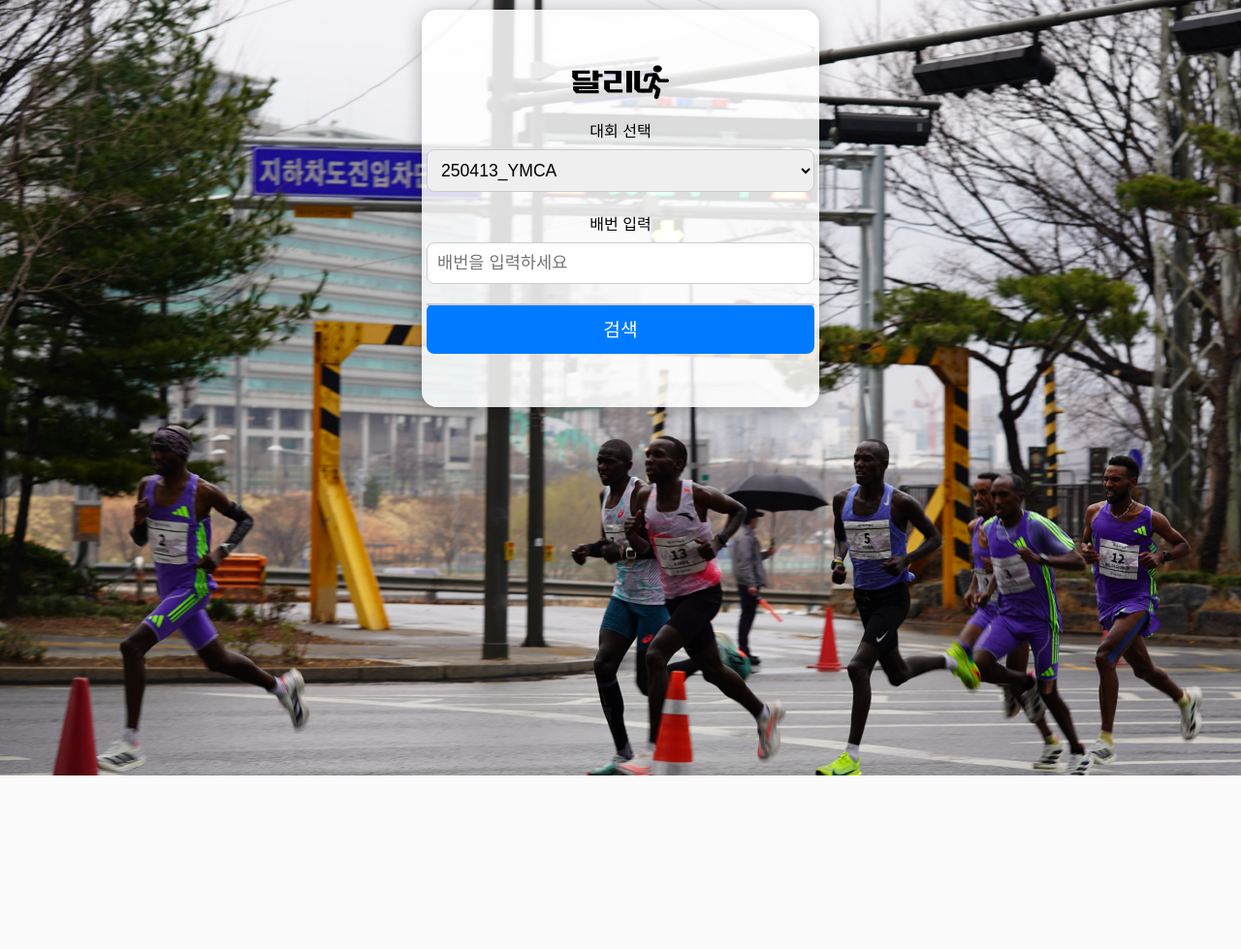
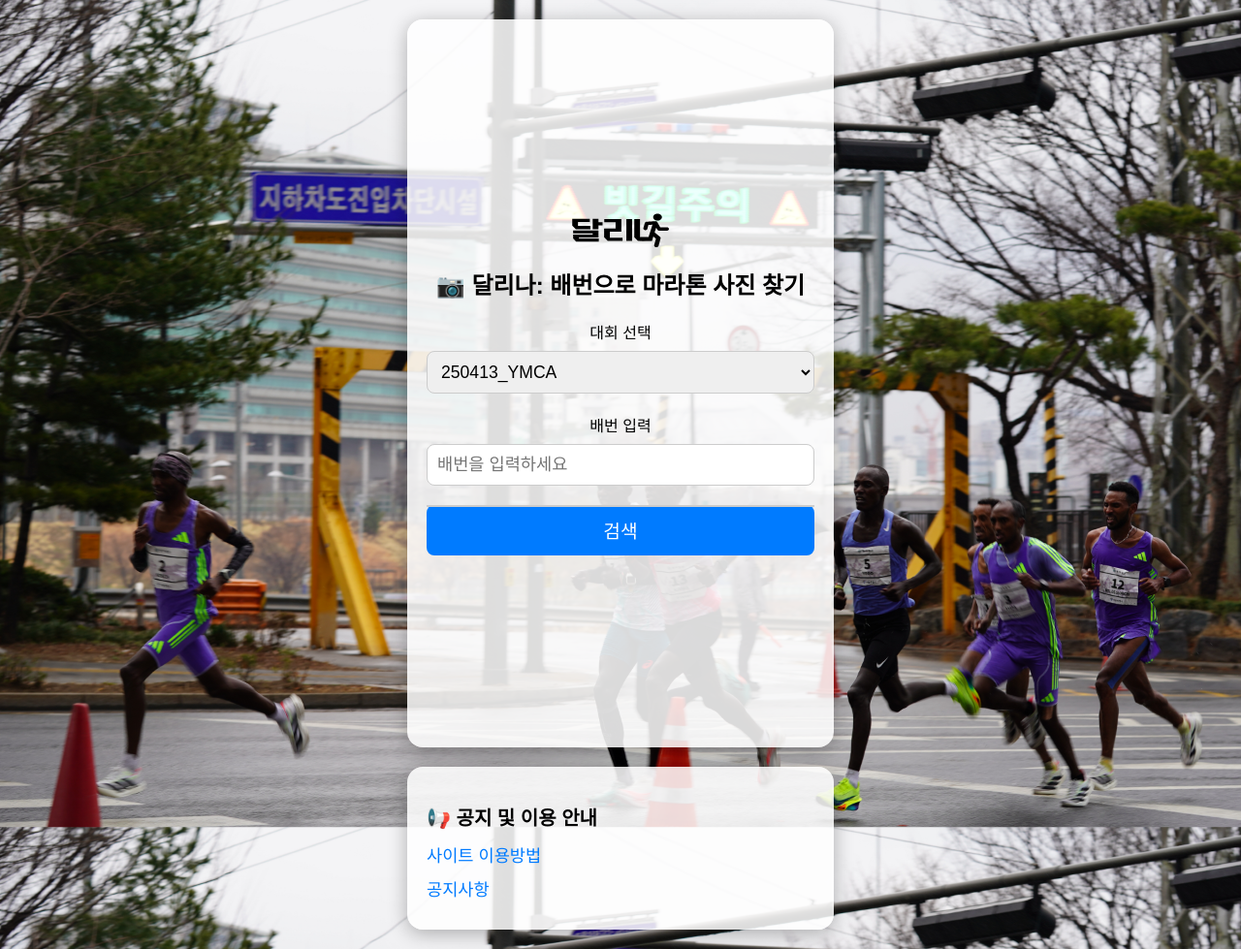
Before and after one commit to LadPark/dalina, a Flask app: page / in a window 1280 px wide. Shown: the whole page at 97% size. Before the commit the page ends 800 px from the top, so only its background shows below. Run offline with Flask 3, Linux system fonts and the light colour scheme.

Commit message:
Update index.html

```diff
--- a/templates/index.html
+++ b/templates/index.html
@@ -14,12 +14,12 @@
       background-size: cover;
     }
 
-    /* 화면 중앙 9:16 비율 컨테이너 */
+    /* 화면 중앙 9:16 비율 기본 컨테이너 */
     .container {
-      width: 70vw;
+      width: 90vw;
       max-width: 400px;
-      aspect-ratio: 10 / 10;
-      margin: 10px auto;
+      aspect-ratio: 9/16;
+      margin: 20px auto 0;
       display: flex;
       flex-direction: column;
       align-items: center;
@@ -27,7 +27,40 @@
       background-color: rgba(255, 255, 255, 0.85);
       border-radius: 16px;
       box-shadow: 0 4px 20px rgba(0, 0, 0, 0.3);
-      padding: 5px;
+      padding: 20px;
+    }
+
+    /* 게시물 링크 컨테이너 */
+    .post-container {
+      width: 90vw;
+      max-width: 400px;
+      margin: 20px auto;
+      background-color: rgba(255, 255, 255, 0.85);
+      border-radius: 16px;
+      box-shadow: 0 4px 20px rgba(0, 0, 0, 0.3);
+      padding: 20px;
+      text-align: left;
+    }
+
+    .post-container h2 {
+      font-size: 1.25rem;
+      margin-bottom: 12px;
+    }
+    .post-container ul {
+      list-style: none;
+      padding: 0;
+      margin: 0;
+    }
+    .post-container li {
+      margin-bottom: 10px;
+    }
+    .post-container a {
+      color: #007BFF;
+      text-decoration: none;
+      font-size: 1.1rem;
+    }
+    .post-container a:hover {
+      text-decoration: underline;
     }
 
     /* 로고 */
@@ -40,9 +73,9 @@
     h1 {
       font-size: 1.5rem;
       margin: 0 0 20px;
+      text-align: center;
     }
 
-    /* 폼 블록 레이아웃 */
     form {
       width: 100%;
       text-align: center;
@@ -80,7 +113,6 @@
       background-color: #0056b3;
     }
 
-    /* 자동완성 리스트 */
     .suggest-box {
       position: absolute;
       background: white;
@@ -109,6 +141,7 @@
   <div class="container">
     <!-- 로고 삽입 -->
     <img src="/static/logo.svg" alt="Dalina Logo" class="logo">
+    <h1>📷 달리나: 배번으로 마라톤 사진 찾기</h1>
 
     <form action="/search" method="post">
       <label for="event">대회 선택</label>
@@ -126,6 +159,15 @@
 
       <button type="submit">검색</button>
     </form>
+  </div>
+
+  <!-- 게시물 및 공지사항 링크 섹션 -->
+  <div class="post-container">
+    <h2>📢 공지 및 이용 안내</h2>
+    <ul>
+      <li><a href="/how-to-use">사이트 이용방법</a></li>
+      <li><a href="/notices">공지사항</a></li>
+    </ul>
   </div>
 
   <script>
```
